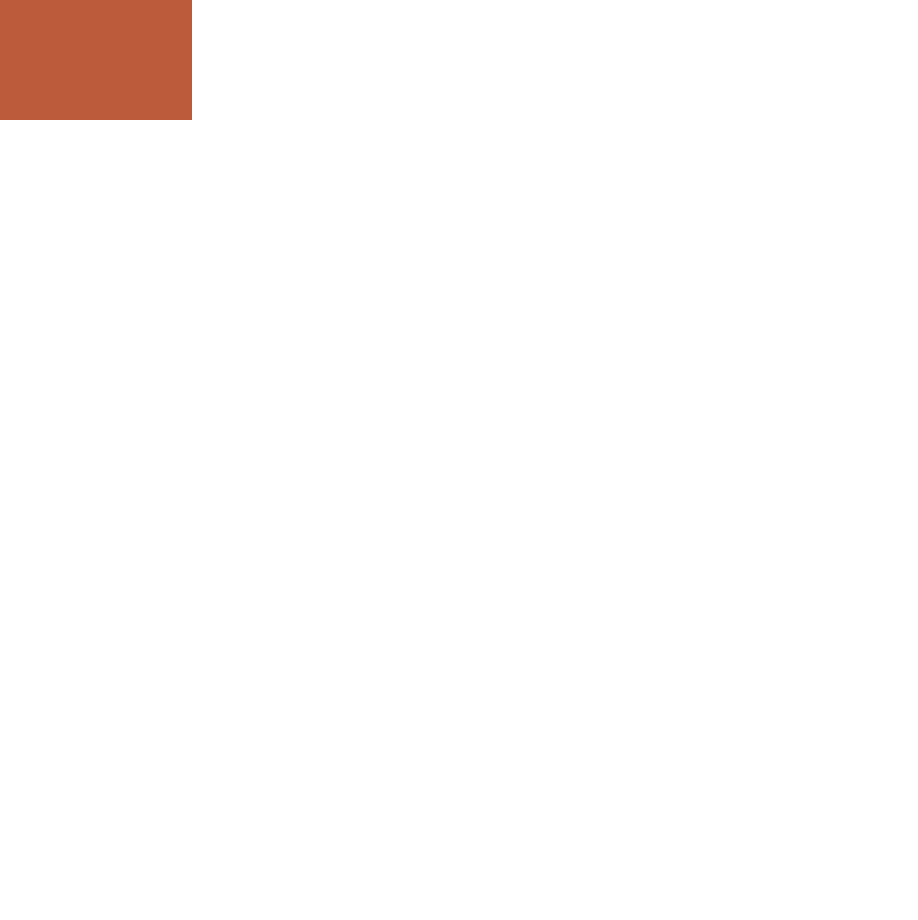
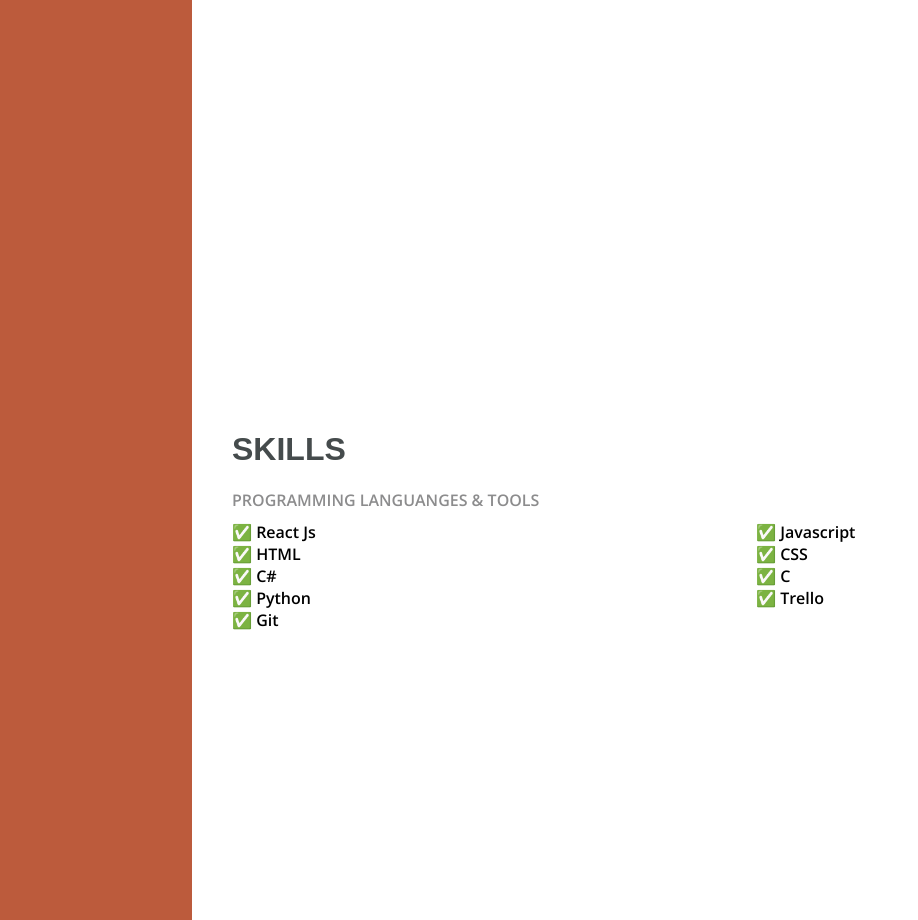
Before and after one commit to rctn-ks-004/assignment-3, a React (Create React App) app in the folder assignment3/: page / in a window 1280 px wide. Shown: the part 1480-2400 px from the top of the page, without its empty margins (0-918 px from the left). Before the commit the page ends 1600 px from the top, so only its background shows below. Built offline with nearby package versions, Linux system fonts and the light colour scheme; a web font is replaced by a local one.

Commit message:
finalize skills section

```diff
--- a/assignment3/src/App.css
+++ b/assignment3/src/App.css
@@ -20,7 +20,9 @@ h3 {
 	font-weight: normal;
 	color: var(--gray);
 }
-
+.break {
+	flex-basis: 100%;
+}
 @keyframes App-logo-spin {
 	from {
 		transform: rotate(0deg);
--- /dev/null
+++ b/assignment3/src/components/SkillLists/index.jsx
@@ -0,0 +1,26 @@
+import React, { Component } from 'react';
+
+import styles from './styles.module.css';
+
+export default class SkillLists extends Component {
+	render() {
+		const { data } = this.props;
+		const length = data.length;
+		return (
+			<ul className={styles['container']}>
+				{data.map((data, index) => {
+					return index & 1 ? (
+						<>
+							<li key={data} className={styles['breaked-list']}>
+								✅ {data}
+							</li>
+							<div className="break"></div>
+						</>
+					) : (
+						<li key={data}>✅ {data}</li>
+					);
+				})}
+			</ul>
+		);
+	}
+}
--- /dev/null
+++ b/assignment3/src/components/SkillLists/styles.module.css
@@ -0,0 +1,13 @@
+.container {
+	display: flex;
+	flex-wrap: wrap;
+	justify-content: space-between;
+	list-style: none;
+	padding: 0;
+	margin: 0;
+	margin-top: 10px;
+}
+
+.breaked-list {
+	flex-basis: 50%;
+}
--- a/assignment3/src/components/Skills/index.jsx
+++ b/assignment3/src/components/Skills/index.jsx
@@ -1,7 +1,31 @@
 import React, { Component } from 'react';
 
+import Container from '../Container';
+import SkillLists from '../SkillLists';
+
+import styles from './styles.module.css';
+
 export default class Skills extends Component {
+	constructor() {
+		super();
+		this.state = [
+			'React Js',
+			'Javascript',
+			'HTML',
+			'CSS',
+			'C#',
+			'C',
+			'Python',
+			'Trello',
+			'Git',
+		];
+	}
 	render() {
-		return <div>Skills</div>;
+		return (
+			<Container title="Skills">
+				<p className={styles['subtitle']}>Programming languanges &amp; tools</p>
+				<SkillLists data={this.state} />
+			</Container>
+		);
 	}
 }
--- /dev/null
+++ b/assignment3/src/components/Skills/styles.module.css
@@ -0,0 +1,4 @@
+.subtitle {
+	color: var(--gray);
+	text-transform: uppercase;
+}
--- a/assignment3/src/pages/HomePage/index.jsx
+++ b/assignment3/src/pages/HomePage/index.jsx
@@ -5,6 +5,7 @@ import Awards from '../../components/Awards';
 
 import styles from './styles.module.css';
 import Experience from '../../components/Experience';
+import Skills from '../../components/Skills';
 
 export default class Homepage extends Component {
 	render() {
@@ -14,6 +15,7 @@ export default class Homepage extends Component {
 				<div className={styles['container--right']}>
 					<Awards />
 					<Experience />
+					<Skills />
 				</div>
 			</div>
 		);
```
